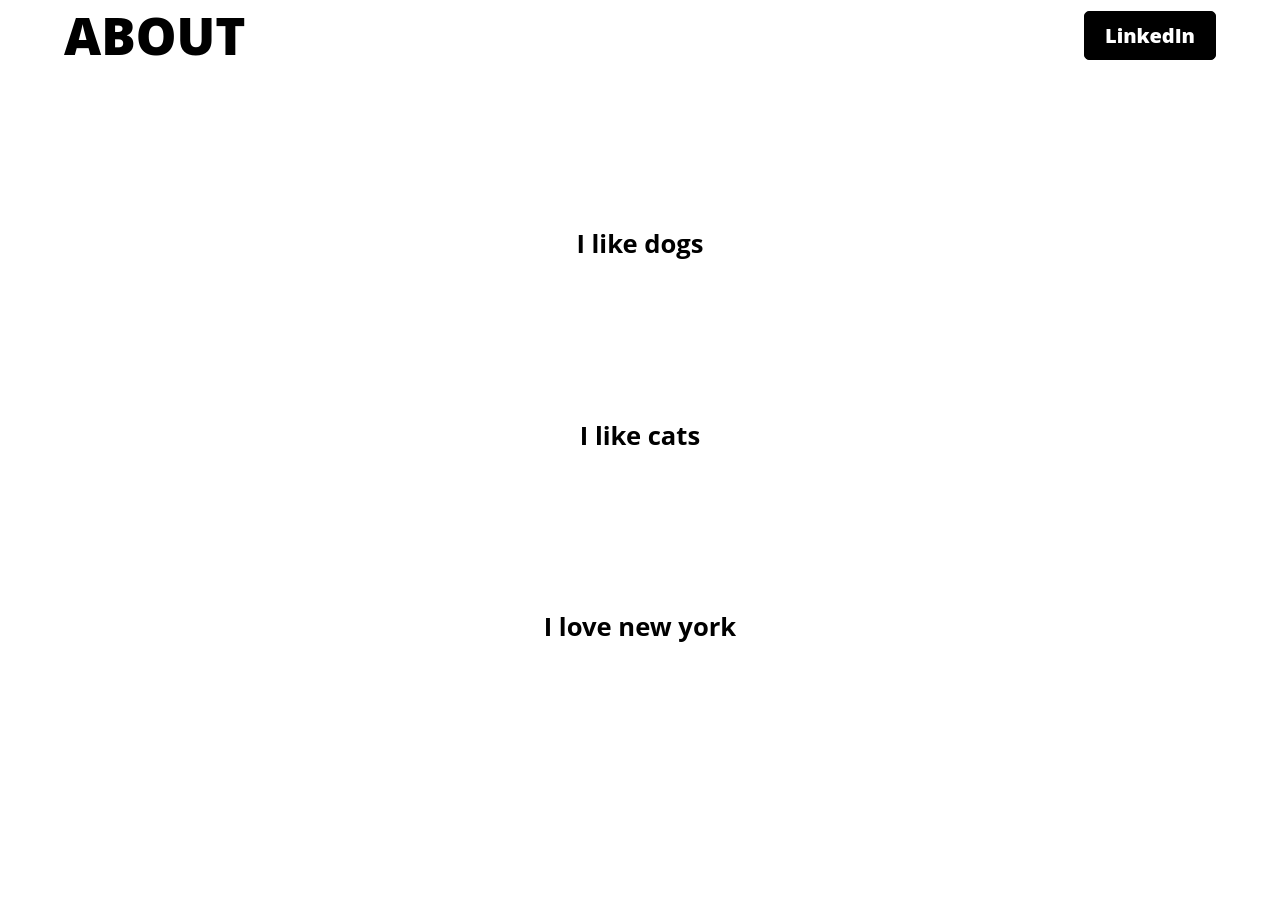
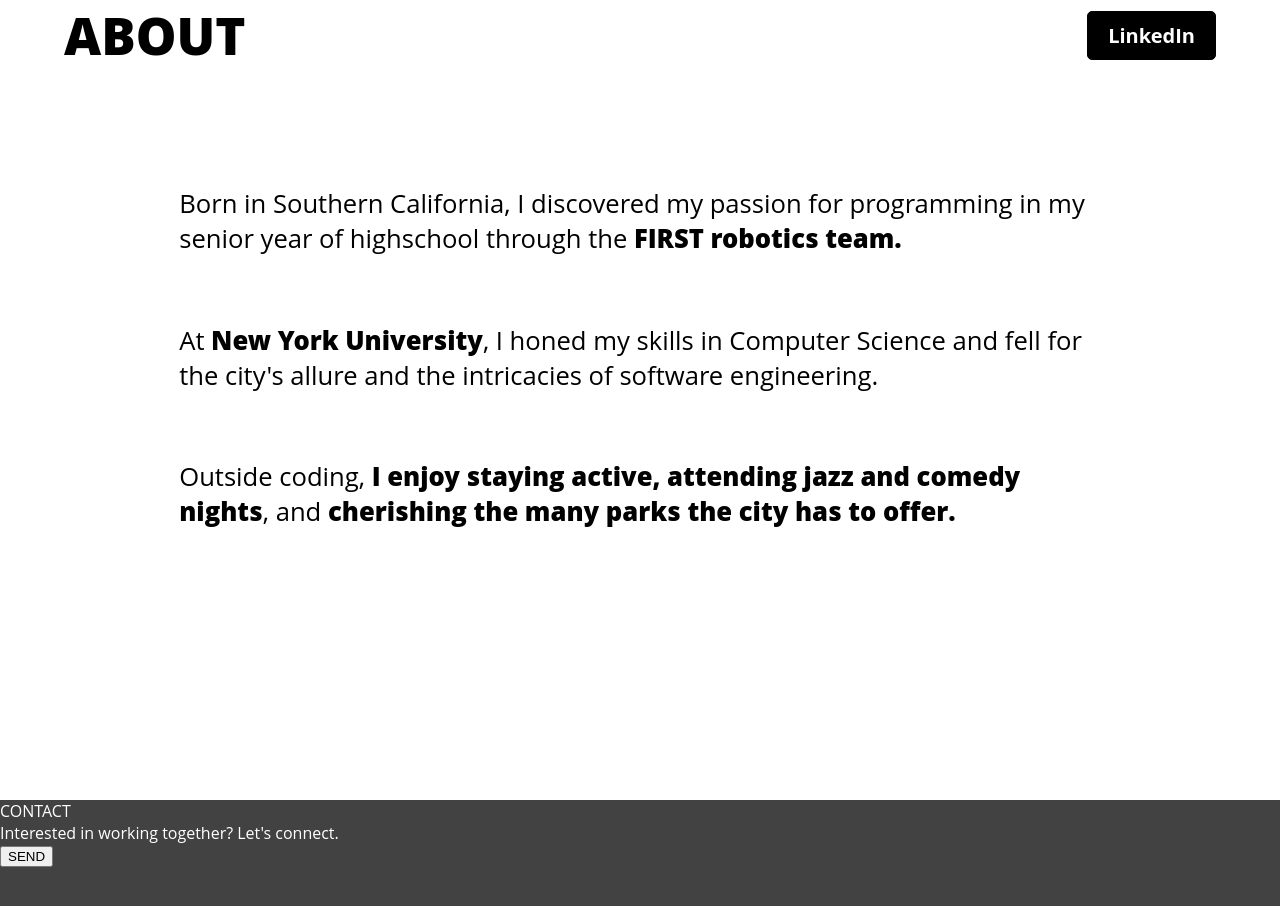
Before and after one commit to wiadarola/wiadarola.github.io, a React (Vite) app: page / in a window 1280 px wide. Shown: the part 2100-3006 px from the top of the page. Before the commit the page ends 2900 px from the top, so only its background shows below. Built offline with nearby package versions, Linux system fonts and the light colour scheme; the HTML template or start-up script is replaced by a standard one.

Commit message:
Added about text and formatted

```diff
--- a/src/App.tsx
+++ b/src/App.tsx
@@ -6,7 +6,7 @@ import Skills from './components/Skills';
 import Projects from './components/Projects';
 import Description from './components/Description';
 import About from './components/About';
-// import Contact from './components/Contact';
+import Contact from './components/Contact';
 
 function App() {
   return (
@@ -18,7 +18,7 @@ function App() {
       < Projects />
       < Description />
       < About />
-      {/* < Contact /> */}
+      < Contact />
     </>
   );
 }
--- a/src/components/About/index.css
+++ b/src/components/About/index.css
@@ -1,6 +1,9 @@
 #about {
     display: flex;
     flex-direction: column;
+    gap: 50px;
+    width: 90%;
+    margin: 0 auto;
 }
 
 #about>div>header {
@@ -8,24 +11,33 @@
     font-size: clamp(18pt, 4vw, 100pt);
 }
 
+#about .link-button {
+    font-weight: 700;
+}
+
 #about>div:nth-of-type(1) {
     display: flex;
     flex-direction: row;
     align-items: center;
     justify-content: space-between;
-    width: 90%;
-    margin: 0 auto;
+    width: 100%;
 }
 
 #about>div:nth-of-type(2) {
-    flex: 1;
+    flex: 0.7;
     display: flex;
     flex-direction: column;
     align-items: center;
     justify-content: space-evenly;
+    align-self: center;
+    width: 80%;
 }
 
 #about>div>span {
     font-size: clamp(1.5rem, 2vw, 2rem);
-    font-weight: bold;
+    font-weight: 500;
 }
+
+#about span.highlight {
+    font-weight: 800;
+}
--- a/src/components/About/index.tsx
+++ b/src/components/About/index.tsx
@@ -9,9 +9,9 @@ function About() {
                 <LinkButton href="https://www.linkedin.com/in/wiadarola/" text="LinkedIn" newTab={true} />
             </div>
             <div>
-                <span>I like dogs</span>
-                <span>I like cats</span>
-                <span>I love new york</span>
+                <span>Born in Southern California, I discovered my passion for programming in my senior year of highschool through the <span className="highlight">FIRST robotics team.</span></span>
+                <span>At <span className="highlight">New York University</span>, I honed my skills in Computer Science and fell for the city's allure and the intricacies of software engineering.</span>
+                <span>Outside coding, <span className="highlight">I enjoy staying active, </span><span className="highlight">attending jazz and comedy nights</span>, and <span className="highlight">cherishing the many parks the city has to offer.</span></span>
             </div>
         </section>
     );
--- a/src/components/Contact/index.tsx
+++ b/src/components/Contact/index.tsx
@@ -3,7 +3,17 @@ import './index.css';
 function Contact() {
     return (
         <section id="contact" className='page-section'>
-            <h1 className='header'>CONTACT</h1>
+            <header className='header'>CONTACT</header>
+            <span>Interested in working together? Let's connect.</span>
+            <div className='contact-container'>
+                <div className='contact-info'>
+                    {/* ToDo */}
+                </div>
+                <div className='contact-form'>
+                    {/* ToDo */}
+                </div>
+            </div>
+            <button>SEND</button>
         </section>
     );
 }
```
